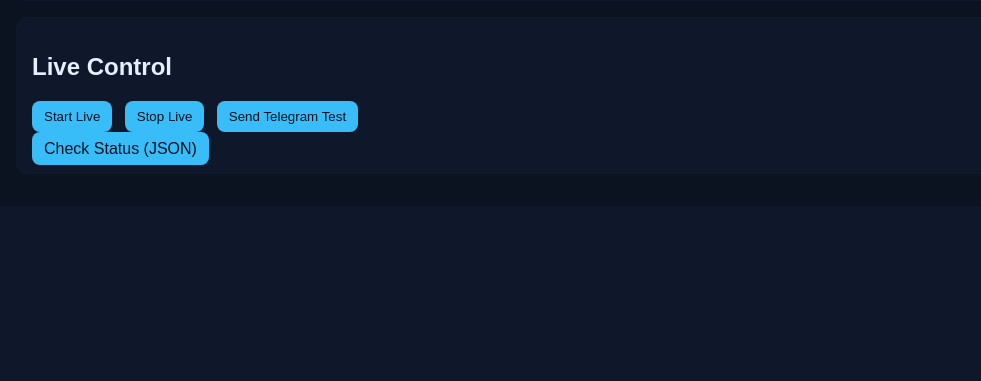
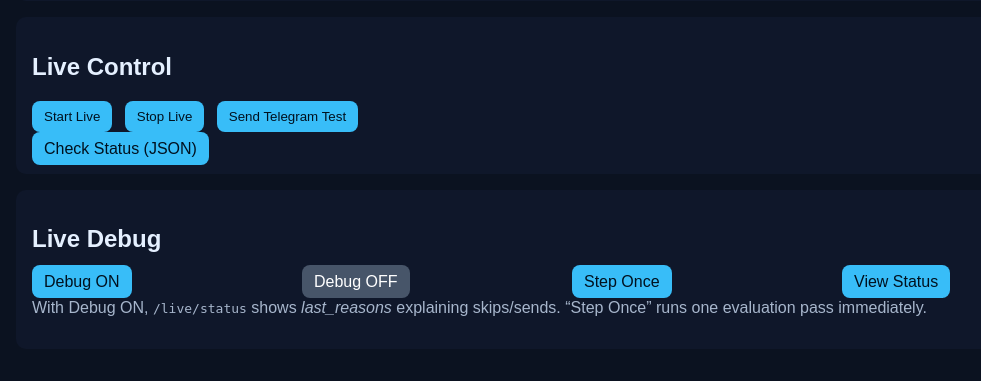
Before and after one commit to Fanatic1989/pocket-option-signals, a Flask app: template templates/dashboard.html in a window 1280 px wide. Shown: the part 1948-2329 px from the top of the page, without its empty margins (74-1055 px from the left). Before the commit the page ends 2113 px from the top, so only its background shows below. Run offline with Flask 3, Linux system fonts and the light colour scheme; the template is opened without the code that fills it, so the values that code supplies are empty.

Commit message:
Update dashboard.html

```diff
--- a/templates/dashboard.html
+++ b/templates/dashboard.html
@@ -19,6 +19,7 @@
     .tag{ display:inline-block; background:#172033; padding:2px 6px; border-radius:6px; margin-right:6px }
     .multibox { height:220px }
     small{ font-size:12px }
+    details summary { cursor: pointer; }
   </style>
 </head>
 <body>
@@ -356,6 +357,27 @@
     <form method="post" action="/telegram/test" style="display:inline;margin-left:8px"><button class="btn">Send Telegram Test</button></form>
     <div style="margin-top:8px"><a class="btn" href="/live/status" target="_blank">Check Status (JSON)</a></div>
   </div>
+
+  <div class="card">
+    <h2>Live Debug</h2>
+    <div class="row">
+      <div class="col" style="max-width:260px">
+        <a class="btn" href="/live/debug/on"  target="_blank">Debug ON</a>
+      </div>
+      <div class="col" style="max-width:260px">
+        <a class="btn secondary" href="/live/debug/off" target="_blank">Debug OFF</a>
+      </div>
+      <div class="col" style="max-width:260px">
+        <a class="btn" href="/live/step" target="_blank">Step Once</a>
+      </div>
+      <div class="col" style="max-width:260px">
+        <a class="btn" href="/live/status" target="_blank">View Status</a>
+      </div>
+    </div>
+    <p class="muted" style="margin-top:8px">
+      With Debug ON, <code>/live/status</code> shows <em>last_reasons</em> explaining skips/sends. “Step Once” runs one evaluation pass immediately.
+    </p>
+  </div>
 {% endif %}
 
 </main>
```
